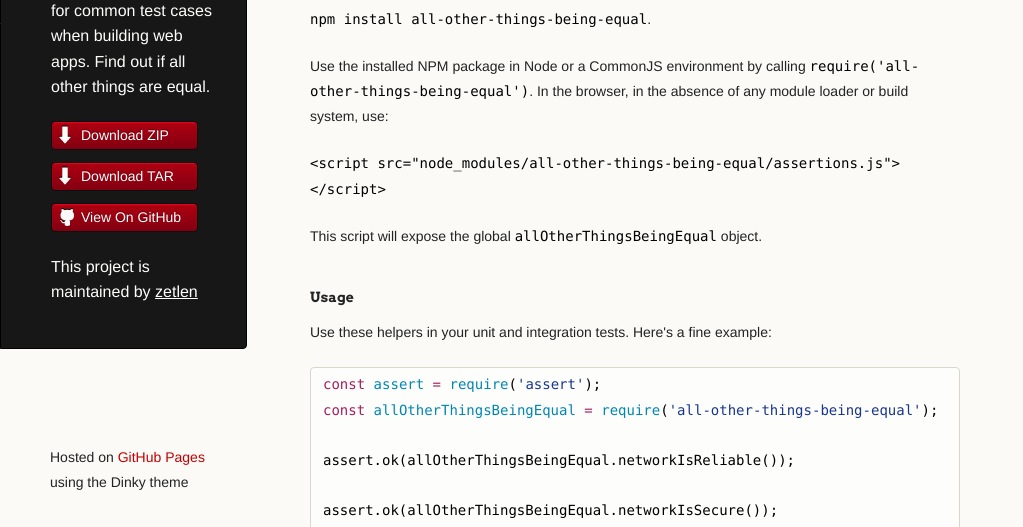
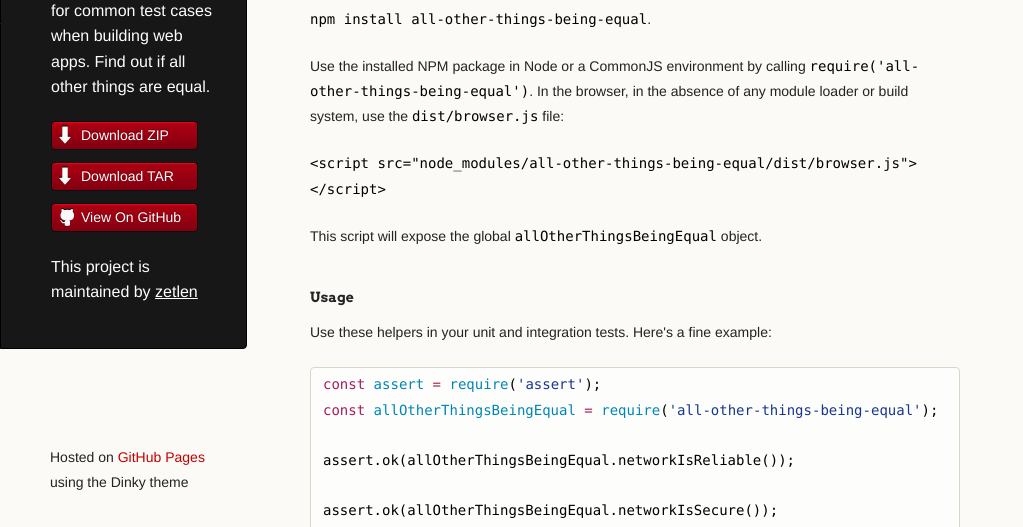
Before and after one commit to zetlen/all-other-things-being-equal, a plain HTML site: page index.html in a window 1280 px wide. Shown: the part 273-800 px from the top of the page, without its empty margins (0-1023 px from the left). Drawn offline with Linux system fonts and the light colour scheme.

```diff
--- a/index.html
+++ b/index.html
@@ -39,9 +39,9 @@
 
 <p><code>npm install all-other-things-being-equal</code>.</p>
 
-<p>Use the installed NPM package in Node or a CommonJS environment by calling <code>require('all-other-things-being-equal')</code>. In the browser, in the absence of any module loader or build system, use:</p>
+<p>Use the installed NPM package in Node or a CommonJS environment by calling <code>require('all-other-things-being-equal')</code>. In the browser, in the absence of any module loader or build system, use the <code>dist/browser.js</code> file:</p>
 
-<p><code>&lt;script src="node_modules/all-other-things-being-equal/assertions.js"&gt;&lt;/script&gt;</code></p>
+<p><code>&lt;script src="node_modules/all-other-things-being-equal/dist/browser.js"&gt;&lt;/script&gt;</code></p>
 
 <p>This script will expose the global <code>allOtherThingsBeingEqual</code> object.</p>
 
@@ -61,6 +61,8 @@
 
 assert.ok(allOtherThingsBeingEqual.bandwidthIsInfinite());
 
+assert.ok(allOtherThingsBeingEqual.codeCoverageEqualsTestCaseCoverage());
+
 assert.ok(allOtherThingsBeingEqual());
 </pre></div>
 
```
Also changed, not shown: params.json (+1 -1 lines).
